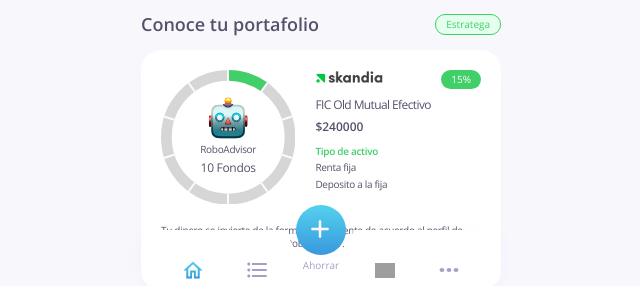
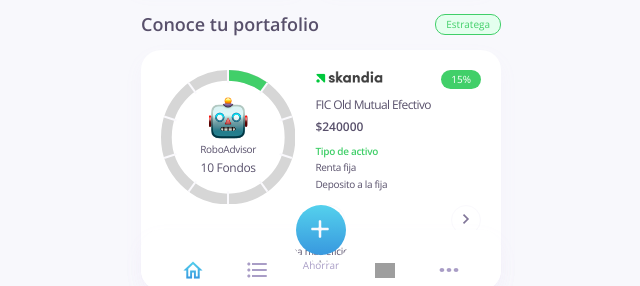
Before and after one commit to dvariaz/nuvu-saver, a Next.js app: page / in a window 1280 px wide. Shown: the part 456-742 px from the top of the page, without its empty margins (319-959 px from the left). Built offline with nearby package versions, Linux system fonts and the light colour scheme; grey boxes are pictures that could not be loaded.

Commit message:
:lipstick:Updating InvestmentCard

```diff
--- a/components/Cards/InvestmentCard/InvestmentCard.jsx
+++ b/components/Cards/InvestmentCard/InvestmentCard.jsx
@@ -8,7 +8,7 @@
 const InvestmentCard = ({ investments }) => {
     return (
         <div className={styles.body}>
-            <div className="flex-row margin-bottom-2">
+            <div className="flex-row margin-bottom-1">
                 <div className={`${styles.progress} margin-right-1`}>
                     <CircularProgressbarWithChildren
                         value={10}
@@ -55,6 +55,14 @@
                             <li>Deposito a la fija</li>
                         </ul>
                     </div>
+                    <div className="flex-row-between margin-top-1">
+                        <button className={styles.navigator}>
+                            <img src="/icons/chevron_left_24px.svg" />
+                        </button>
+                        <button className={styles.navigator}>
+                            <img src="/icons/chevron_right_24px.svg" />
+                        </button>
+                    </div>
                 </div>
             </div>
             <div className={styles.footer}>
--- a/components/Cards/InvestmentCard/InvestmentCard.module.scss
+++ b/components/Cards/InvestmentCard/InvestmentCard.module.scss
@@ -60,3 +60,13 @@
     line-height: 1.25em;
     letter-spacing: -0.03em;
 }
+
+.navigator {
+    border: 1px solid #faf9fd;
+    outline: none;
+
+    width: 30px;
+    height: 30px;
+    border-radius: 50%;
+    background: white;
+}
--- a/settings/layout.css
+++ b/settings/layout.css
@@ -84,6 +84,10 @@
     margin-top: auto;
 }
 
+.margin-top-1 {
+    margin-top: 1em;
+}
+
 .margin-top-2 {
     margin-top: 2em;
 }
```
Also changed, not shown: public/icons/chevron_left_24px.svg (added), public/icons/chevron_right_24px.svg (added).
